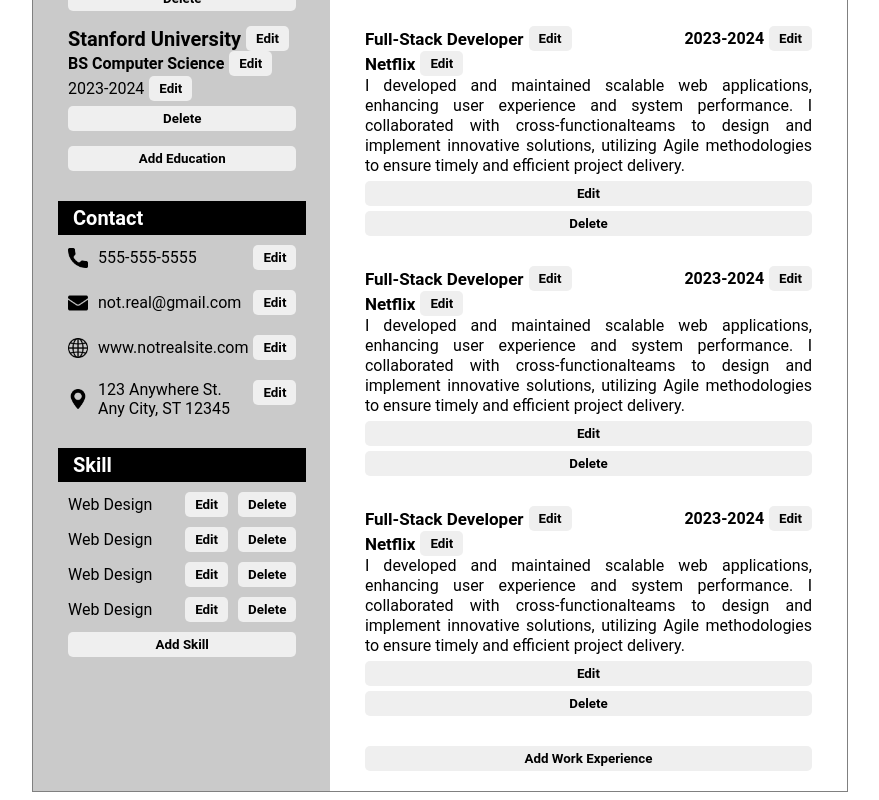
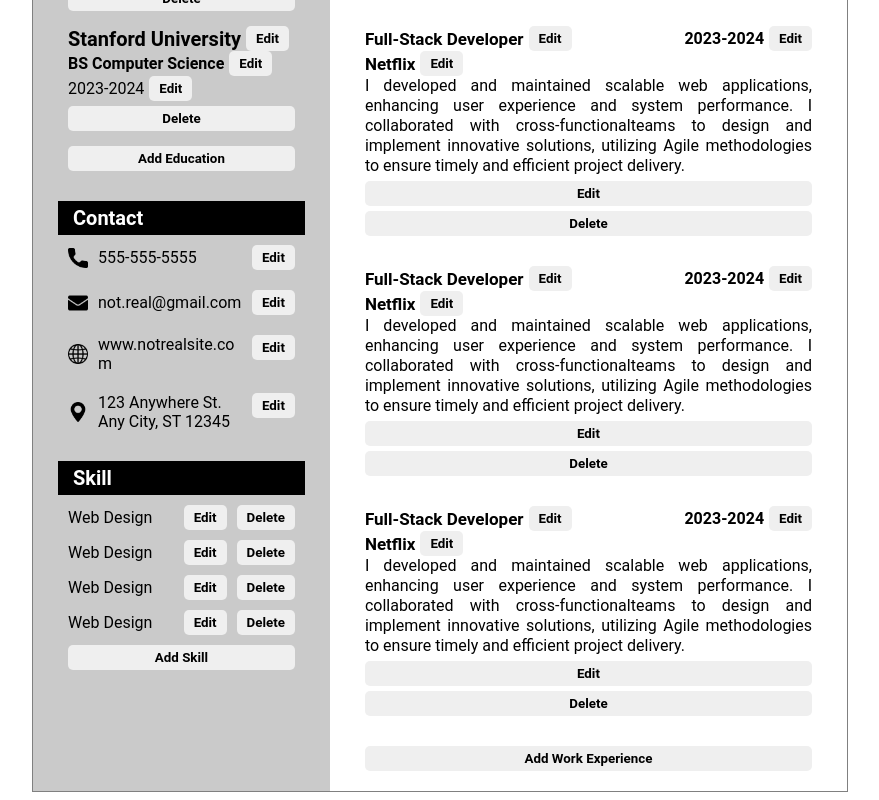
Before and after one commit to Jaizzer/swift-cv, a React (Vite) app: page / in a window 1280 px wide. Shown: the part 602-1402 px from the top of the page, without its empty margins (200-1079 px from the left). Built offline with nearby package versions, Linux system fonts and the light colour scheme.

Commit message:
feat: Make long string break to prevent overflow

```diff
--- a/src/index.css
+++ b/src/index.css
@@ -438,3 +438,10 @@ textarea {
     grid-template-rows: 1fr auto;
     grid-template-columns: 1fr;
 }
+
+.contact-item .editable-div div,
+.editable-div.skill div,
+.first-name,
+.last-name {
+    word-break: break-word;
+}
```
